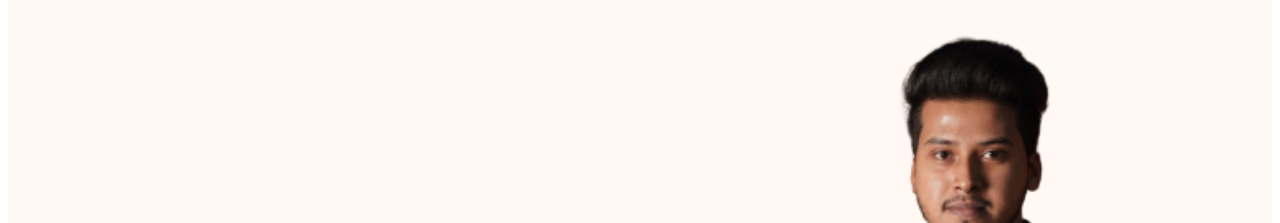
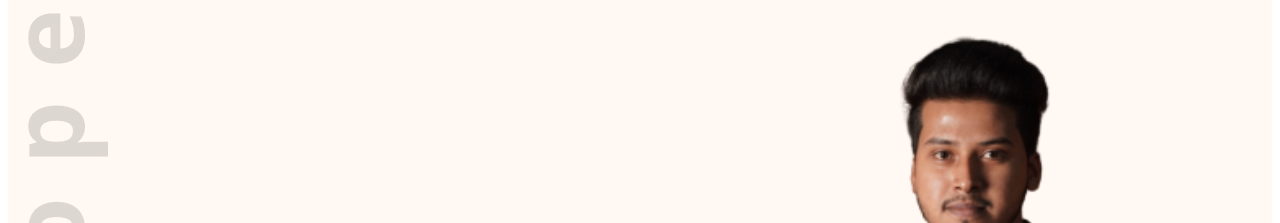
Before and after one commit to mdshawonreza/webdeveloper-portfolio, a plain HTML site: page index.html in a window 1280 px wide. Shown: the part 162-385 px from the top of the page. Drawn offline with nearby package versions, Linux system fonts and the light colour scheme.

Commit message:
add this developer background

```diff
--- a/styles/portfolio.css
+++ b/styles/portfolio.css
@@ -61,9 +61,9 @@ nav a{
 /* header related styles */
 .header{
     background-color: #FFF8F3;
-    background-image:url(../images/header_bg.png);
+    background-image:url(../images/header_bg.png),url(../images/developer.png);
     background-repeat: no-repeat;
-    background-position: bottom right;
+    background-position: bottom right , left;
 
 }
 .banner{
```
